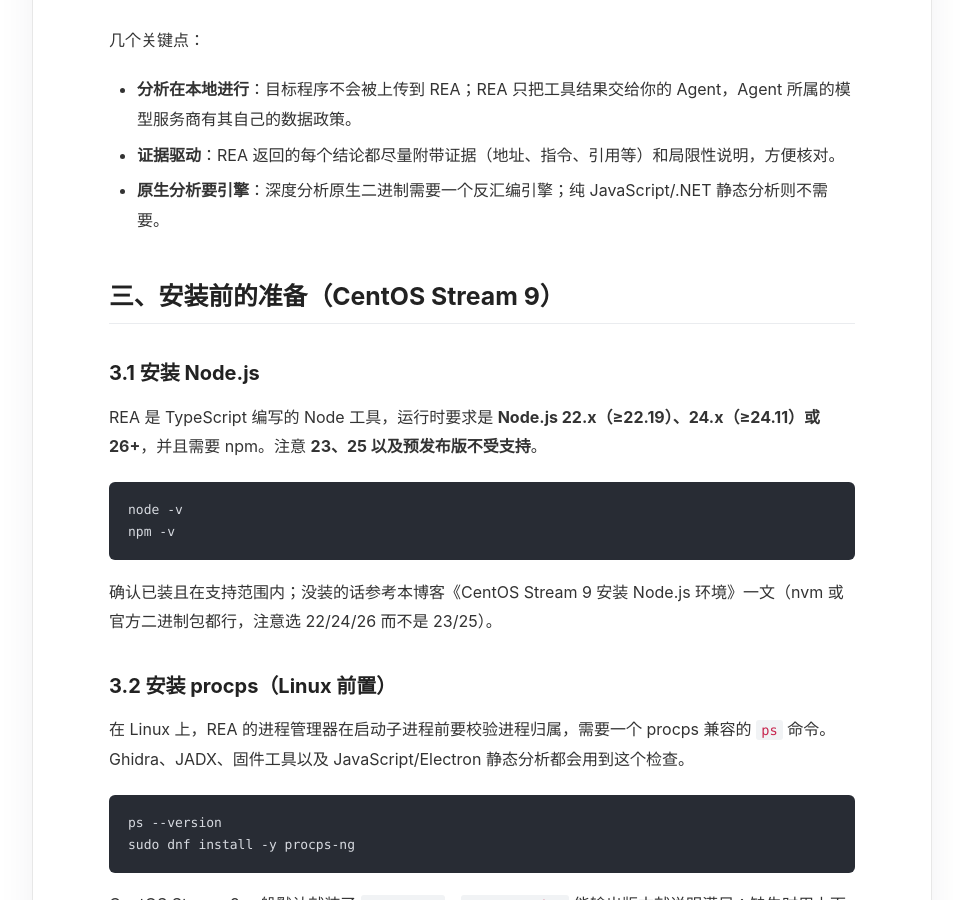
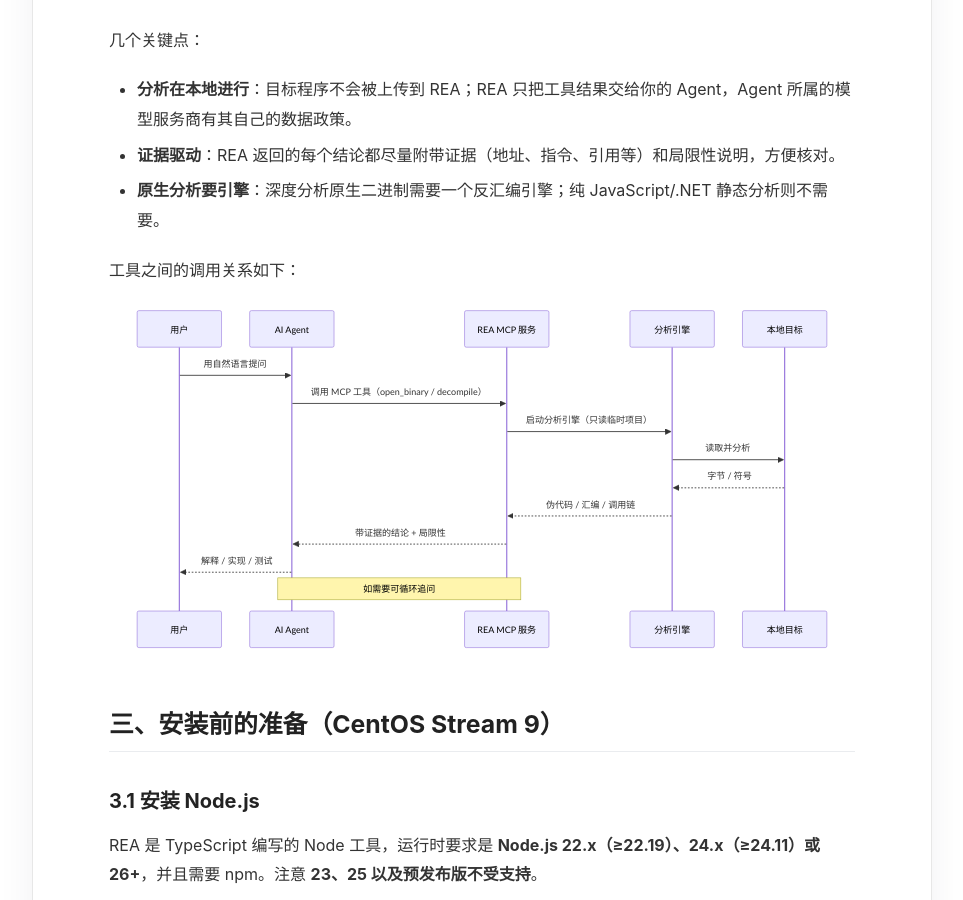
Before and after one commit to lnsyyj/lnsyyj.github.io, a Jekyll site: the page built from _posts/2026-10-14-centos-stream-9-rea-install.md, in a window 1280 px wide and 900 px high, scrolled down 1614 px. Shown: the whole window, without its empty margins (158-1121 px from the left). Built offline with Jekyll 4.4.1, drawn with Linux system fonts in a browser that asks for light colours; some of the changed lines change nothing that is shown.

Commit message:
Add Mermaid rendering support to blog

````diff
--- a/_layouts/default.html
+++ b/_layouts/default.html
@@ -30,6 +30,7 @@
       <a href="#top" onclick="window.scrollTo({top: 0, behavior: 'smooth'}); return false;" data-i18n="top">回到顶部 ↑</a>
     </footer>
     <script src="{{ '/assets/js/i18n.js' | relative_url }}?v=20260901-1"></script>
+    <script src="{{ '/assets/js/mermaid.js' | relative_url }}?v=20261014-1" defer></script>
     {% unless site.goatcounter_code == "" %}
     <script data-goatcounter="https://{{ site.goatcounter_code }}.goatcounter.com/count" async src="https://gc.zgo.at/count.js"></script>
     <script src="{{ '/assets/js/visitor-count.js' | relative_url }}?v=20261005-1" defer></script>
--- a/_posts/2026-10-14-centos-stream-9-rea-install.md
+++ b/_posts/2026-10-14-centos-stream-9-rea-install.md
@@ -35,6 +35,27 @@
 - **分析在本地进行**：目标程序不会被上传到 REA；REA 只把工具结果交给你的 Agent，Agent 所属的模型服务商有其自己的数据政策。
 - **证据驱动**：REA 返回的每个结论都尽量附带证据（地址、指令、引用等）和局限性说明，方便核对。
 - **原生分析要引擎**：深度分析原生二进制需要一个反汇编引擎；纯 JavaScript/.NET 静态分析则不需要。
+
+工具之间的调用关系如下：
+
+```mermaid
+sequenceDiagram
+    participant U as 用户
+    participant A as AI Agent
+    participant R as REA MCP 服务
+    participant E as 分析引擎
+    participant T as 本地目标
+
+    U->>A: 用自然语言提问
+    A->>R: 调用 MCP 工具（open_binary / decompile）
+    R->>E: 启动分析引擎（只读临时项目）
+    E->>T: 读取并分析
+    T-->>E: 字节 / 符号
+    E-->>R: 伪代码 / 汇编 / 调用链
+    R-->>A: 带证据的结论 + 局限性
+    A-->>U: 解释 / 实现 / 测试
+    Note over A,R: 如需要可循环追问
+```
 
 ## 三、安装前的准备（CentOS Stream 9）
 
--- /dev/null
+++ b/assets/js/mermaid.js
@@ -0,0 +1,51 @@
+(function () {
+  'use strict';
+
+  function render() {
+    var blocks = document.querySelectorAll('pre > code.language-mermaid');
+    if (!blocks.length) return;
+
+    blocks.forEach(function (code) {
+      var pre = code.parentNode;
+      var host = document.createElement('div');
+      host.className = 'mermaid';
+      host.textContent = code.textContent;
+      pre.parentNode.replaceChild(host, pre);
+    });
+
+    if (window.mermaid) {
+      window.mermaid.initialize({ startOnLoad: false, securityLevel: 'strict', theme: 'default' });
+      window.mermaid.run({ querySelector: '.mermaid' });
+    }
+  }
+
+  function loadLibrary() {
+    if (window.mermaid) {
+      render();
+      return;
+    }
+
+    var script = document.createElement('script');
+    script.src = 'https://cdn.jsdelivr.net/npm/mermaid@11/dist/mermaid.min.js';
+    script.onload = render;
+    script.onerror = function () {
+      var fallback = document.createElement('script');
+      fallback.src = 'https://unpkg.com/mermaid@11/dist/mermaid.min.js';
+      fallback.onload = render;
+      document.head.appendChild(fallback);
+    };
+    document.head.appendChild(script);
+  }
+
+  function boot() {
+    // Only load the library when the page actually contains a Mermaid block.
+    if (!document.querySelector('pre > code.language-mermaid')) return;
+    loadLibrary();
+  }
+
+  if (document.readyState === 'loading') {
+    document.addEventListener('DOMContentLoaded', boot);
+  } else {
+    boot();
+  }
+})();
````
